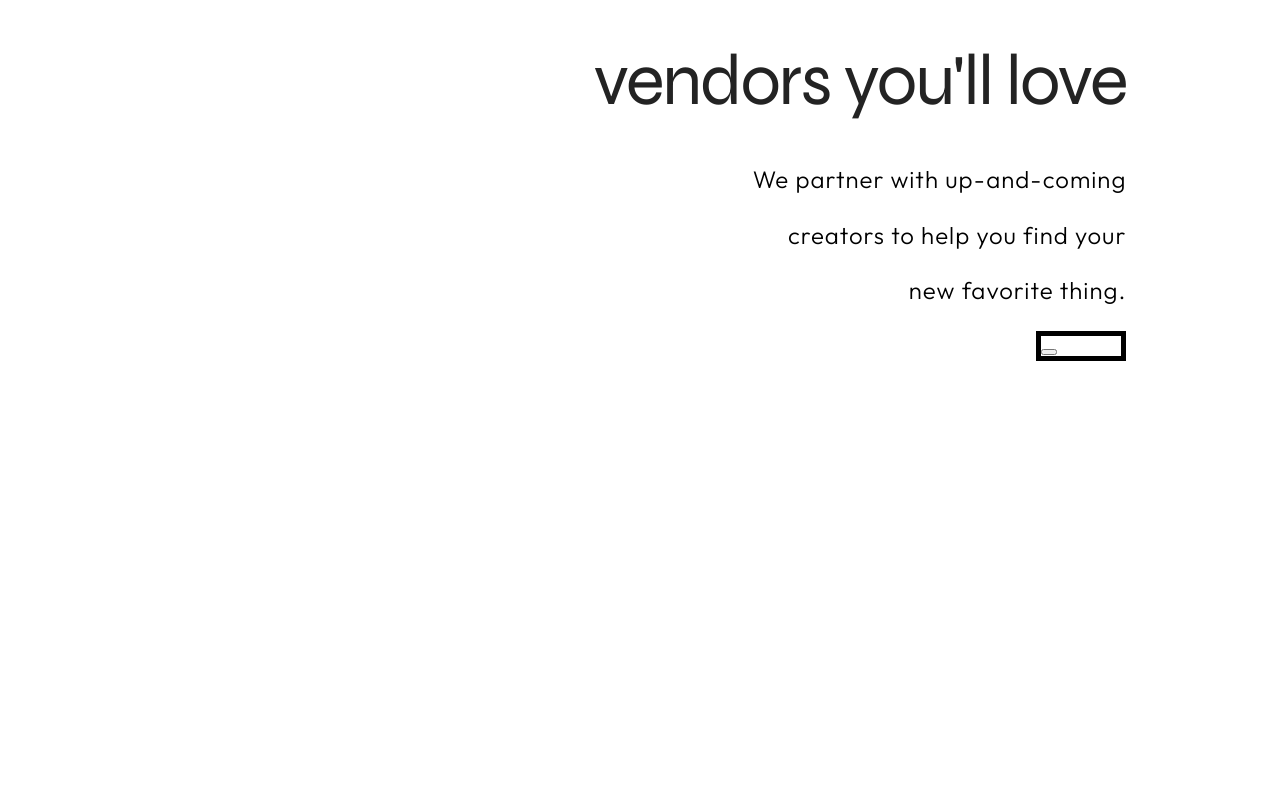
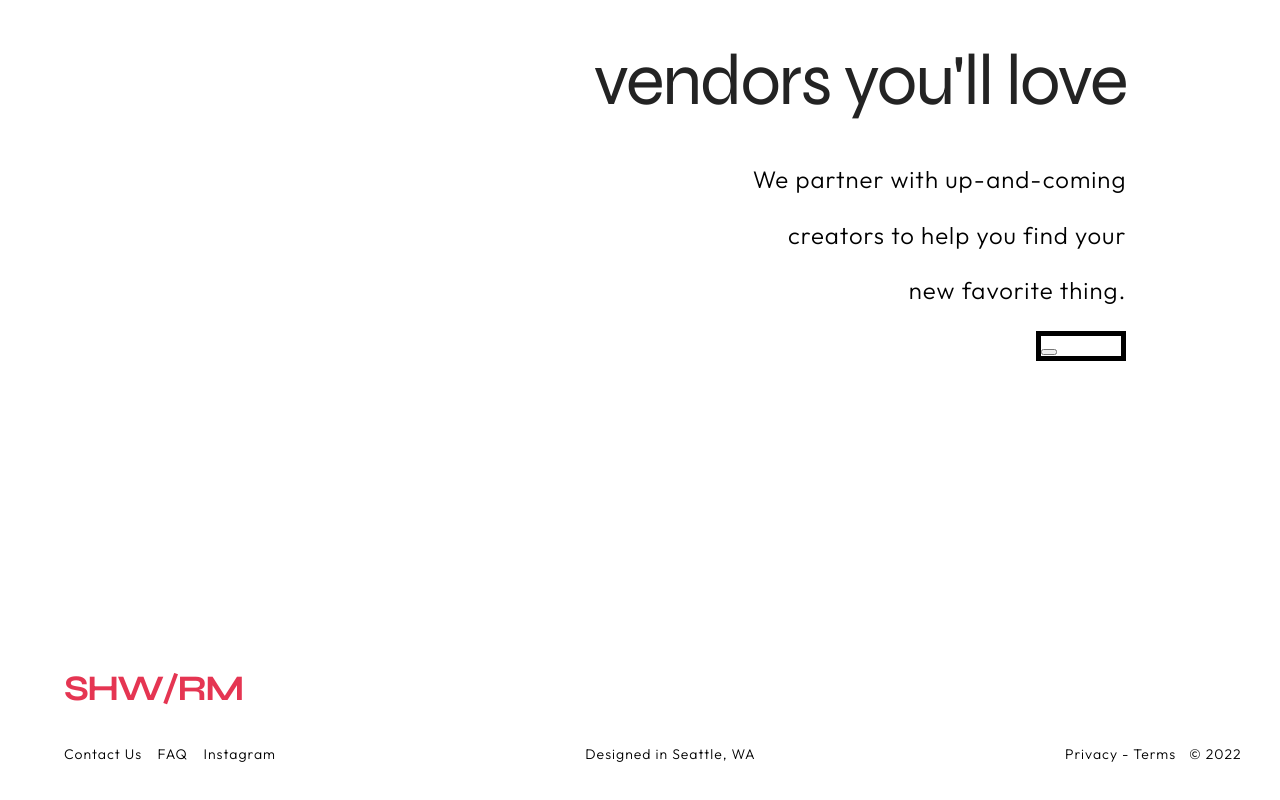
Before and after one commit to ginsueddy/showcase, a React (Create React App) app in the folder frontend/: page / in a window 1280 px wide. Shown: the part 1955-2755 px from the top of the page. Before the commit the page ends 2602 px from the top, so only its background shows below. Built offline with nearby package versions, Linux system fonts and the light colour scheme.

Commit message:
created footer component

```diff
--- a/frontend/src/components/screens/Home/index.js
+++ b/frontend/src/components/screens/Home/index.js
@@ -33,8 +33,12 @@ const Text = styled.p`
 
 const Button = styled.button``;
 
+const Footer = styled.div`
+
+`;
+
 const Home = () => {
-    const { height } = useWindowDimensions();
+    const { height, width } = useWindowDimensions();
 
     return (
         <>
@@ -82,6 +86,24 @@ const Home = () => {
                     </div>
                 </div>
             </div>
+            <div style={{ width, height: height * .2 }}>
+                <div style={{ paddingLeft: '5%', paddingRight: '3%'}}>
+                    <HighlightedHeader style={{ fontSize: 36 }}>SHW/RM</HighlightedHeader>
+                    <div style={{ display: 'flex', justifyContent: 'space-between' }}>
+                        <div style={{ display: 'flex', flexDirection: 'row', width: '18%', justifyContent: 'space-between' }}>
+                            <Text style={{ fontSize: 14 }}>Contact Us</Text>
+                            <Text style={{ fontSize: 14 }}>FAQ</Text>
+                            <Text style={{ fontSize: 14 }}>Instagram</Text>
+                        </div>
+                        <Text style={{ fontSize: 14 }}>Designed in Seattle, WA</Text>
+                        <div style={{ display: 'flex', flexDirection: 'row', width: '15%', justifyContent: 'space-between' }}>
+                            <Text style={{ fontSize: 14 }}>Privacy - Terms</Text>
+                            <Text style={{ fontSize: 14 }}>&copy; 2022</Text>
+                        </div>
+                    </div>
+                </div>
+                {/* <div style={{ backgroundColor: '#5DA27D', width, height: height * .2, position: 'fixed', bottom: 0 }}/> */}
+            </div>
         </>
     );
 };
```
Also changed, not shown: frontend/src/components/screens/Home/styles.css (added).
